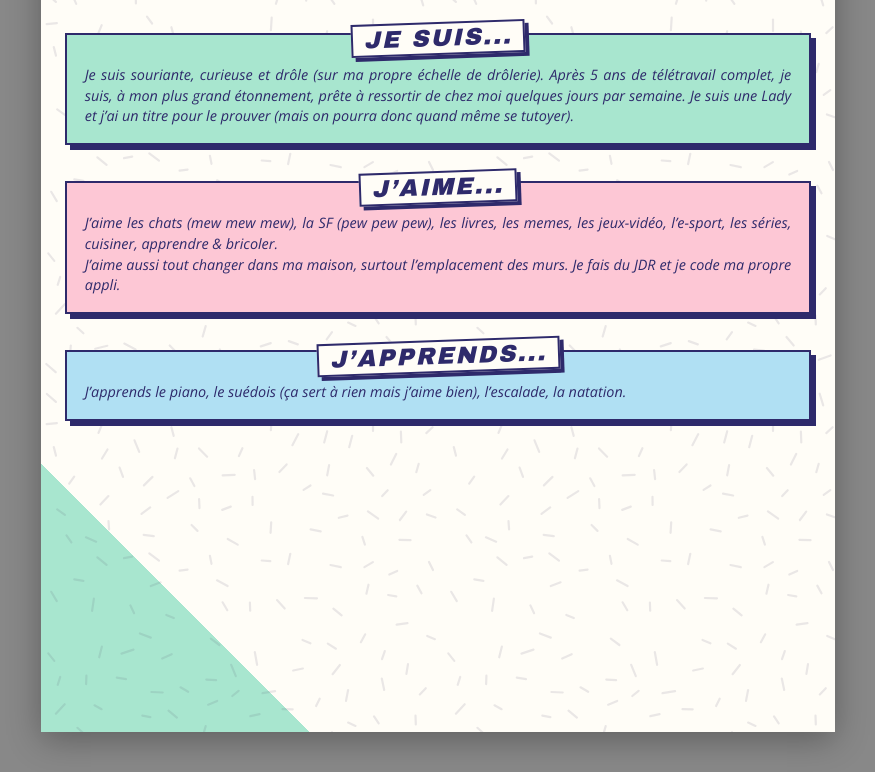
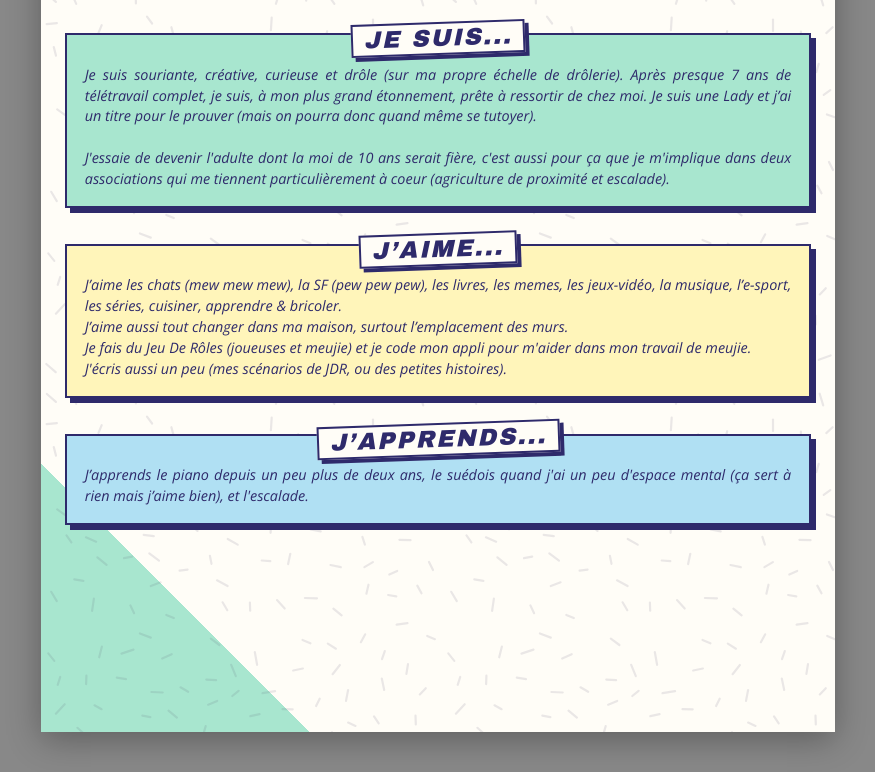
Before and after one commit to keninette/cv, a website: page src/index.html in a window 1280 px wide. Shown: the part 1593-2365 px from the top of the page, without its empty margins (202-1077 px from the left). Drawn offline with nearby package versions, Linux system fonts and the light colour scheme.

Commit message:
Issue #4 - Improve know me section

```diff
--- a/src/components/know-me/know-me.css
+++ b/src/components/know-me/know-me.css
@@ -23,8 +23,8 @@
 .about__card--mint {
   background: var(--mint);
 }
-.about__card--pink {
-  background: var(--pink);
+.about__card--lemon {
+  background: var(--lemon);
 }
 .about__card--blue {
   background: var(--blue);
--- a/src/components/know-me/know-me.html
+++ b/src/components/know-me/know-me.html
@@ -2,30 +2,31 @@
   <div class="about__card about__card--mint">
     <h2 class="title">Je suis...</h2>
     <p>
-      Je suis souriante, curieuse et drôle (sur ma propre échelle de drôlerie).
-      Après 5 ans de télétravail complet, je suis, à mon plus grand étonnement,
-      prête à ressortir de chez moi quelques jours par semaine. Je suis une Lady
+      Je suis souriante, créative, curieuse et drôle (sur ma propre échelle de drôlerie).
+      Après presque 7 ans de télétravail complet, je suis, à mon plus grand étonnement,
+      prête à ressortir de chez moi. Je suis une Lady
       et j’ai un titre pour le prouver (mais on pourra donc quand même se
-      tutoyer).
+      tutoyer).<br /><br />
+      J'essaie de devenir l'adulte dont la moi de 10 ans serait fière, c'est aussi pour ça que je m'implique dans deux associations qui me tiennent particulièrement à coeur (agriculture de proximité et escalade).
     </p>
   </div>
 
-  <div class="about__card about__card--pink">
+  <div class="about__card about__card--lemon">
     <h2 class="title">J’aime...</h2>
     <p>
       J’aime les chats (mew mew mew), la SF (pew pew pew), les livres, les
-      memes, les jeux-vidéo, l’e-sport, les séries, cuisiner, apprendre &amp;
+      memes, les jeux-vidéo, la musique, l’e-sport, les séries, cuisiner, apprendre &amp;
       bricoler.<br />
-      J’aime aussi tout changer dans ma maison, surtout l’emplacement des murs.
-      Je fais du JDR et je code ma propre appli.
+      J’aime aussi tout changer dans ma maison, surtout l’emplacement des murs.<br />
+      Je fais du Jeu De Rôles (joueuses et meujie) et je code mon appli pour m'aider dans mon travail de meujie. <br />
+      J'écris aussi un peu (mes scénarios de JDR, ou des petites histoires).
     </p>
   </div>
 
   <div class="about__card about__card--blue">
     <h2 class="title">J’apprends...</h2>
     <p>
-      J’apprends le piano, le suédois (ça sert à rien mais j’aime bien),
-      l’escalade, la natation.
+      J’apprends le piano depuis un peu plus de deux ans, le suédois quand j'ai un peu d'espace mental (ça sert à rien mais j’aime bien), et l'escalade.
     </p>
   </div>
 </section>
```
